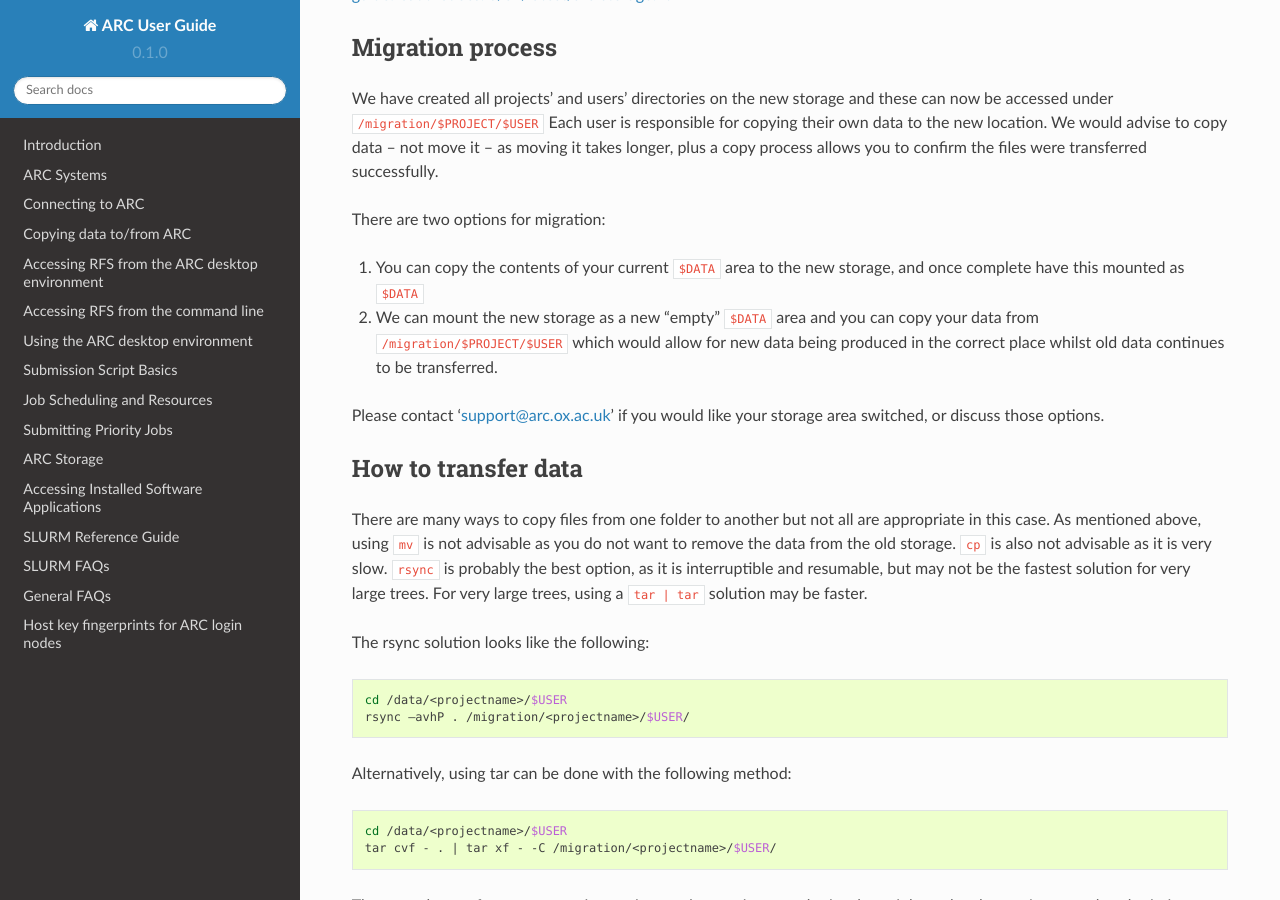
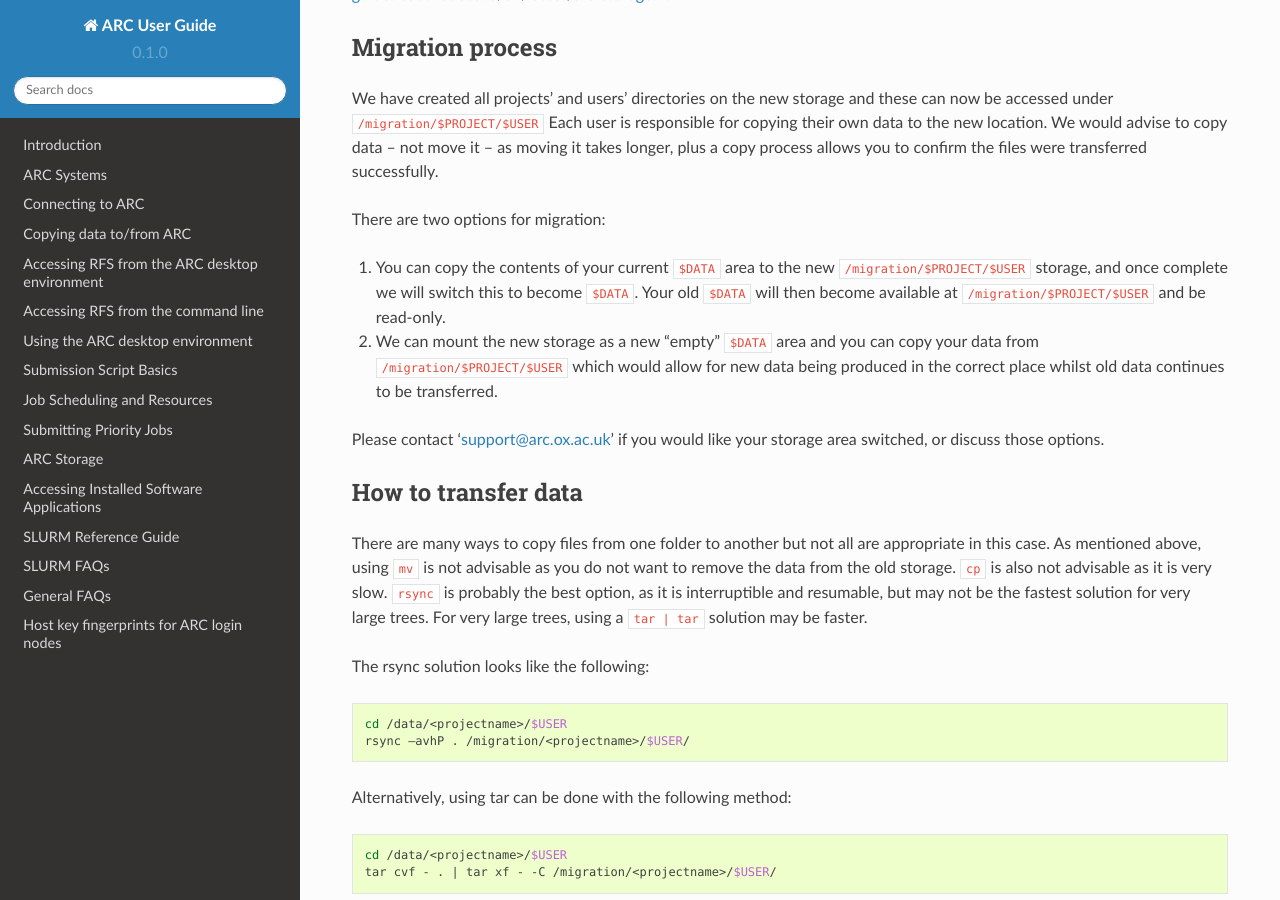
Before and after one commit to tina-friedrich/arc-user-guide, a Sphinx documentation site: the page built from docs/source/arc-storage-migration.rst, in a window 1280 px wide and 900 px high, scrolled down 501 px. Built offline with Sphinx 7.4.7 and the Read the Docs theme 2.0.0, drawn with Linux system fonts in a browser that asks for light colours.

Commit message:
Update arc-storage-migration.rst

```diff
--- a/docs/source/arc-storage-migration.rst
+++ b/docs/source/arc-storage-migration.rst
@@ -18,7 +18,7 @@ We have created all projects' and users' directories on the new storage and thes
 
 There are two options for migration:
 
-1) You can copy the contents of your current ``$DATA`` area to the new storage, and once complete have this mounted as ``$DATA``
+1) You can copy the contents of your current ``$DATA`` area to the new ``/migration/$PROJECT/$USER`` storage, and once complete we will switch this to become ``$DATA``. Your old ``$DATA`` will then become available at ``/migration/$PROJECT/$USER`` and be read-only.
 2) We can mount the new storage as a new "empty" ``$DATA`` area and you can copy your data from ``/migration/$PROJECT/$USER`` which would allow for new data being produced in the correct place whilst old data continues to be transferred.
 
 Please contact ‘support@arc.ox.ac.uk’ if you would like your storage area switched, or discuss those options.
```
